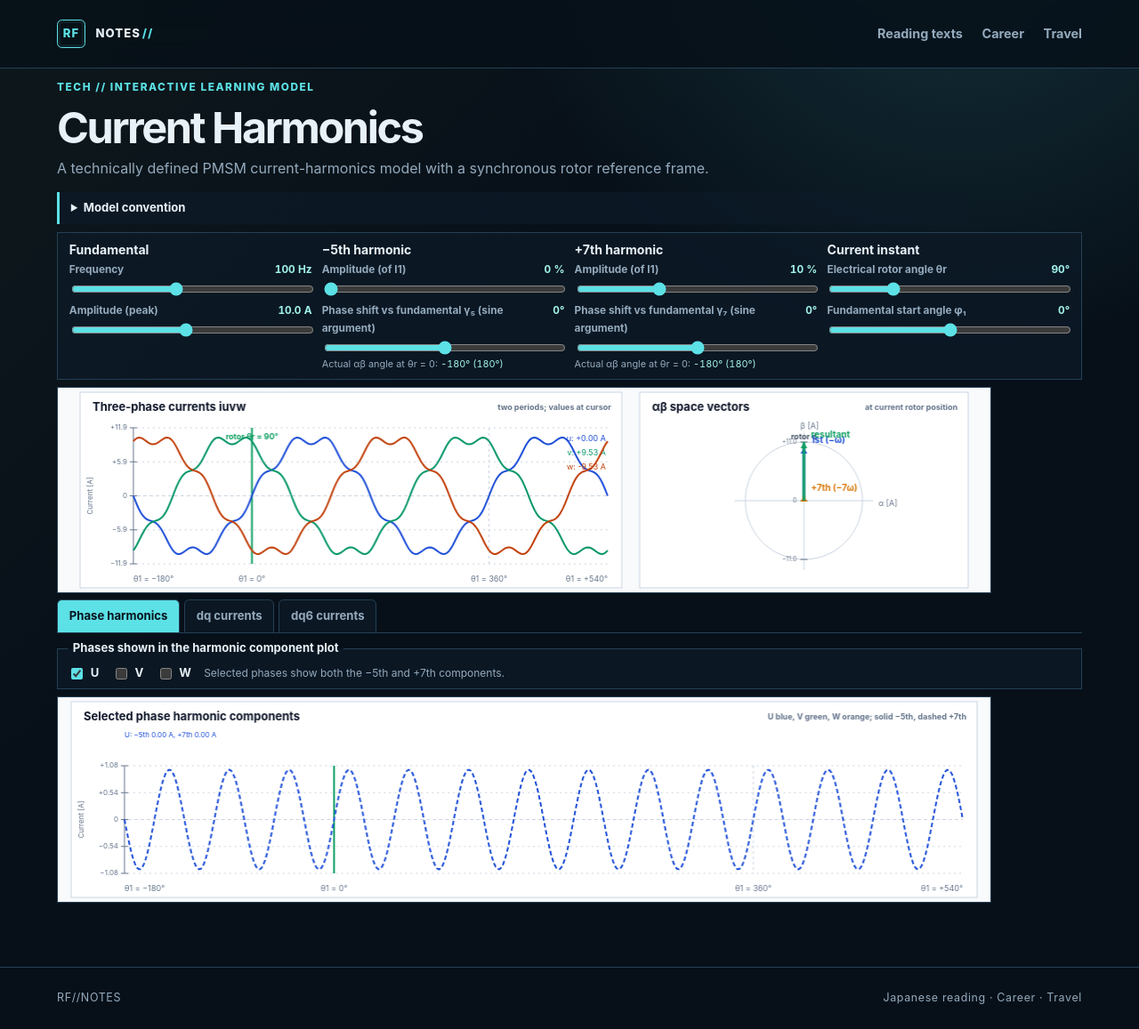
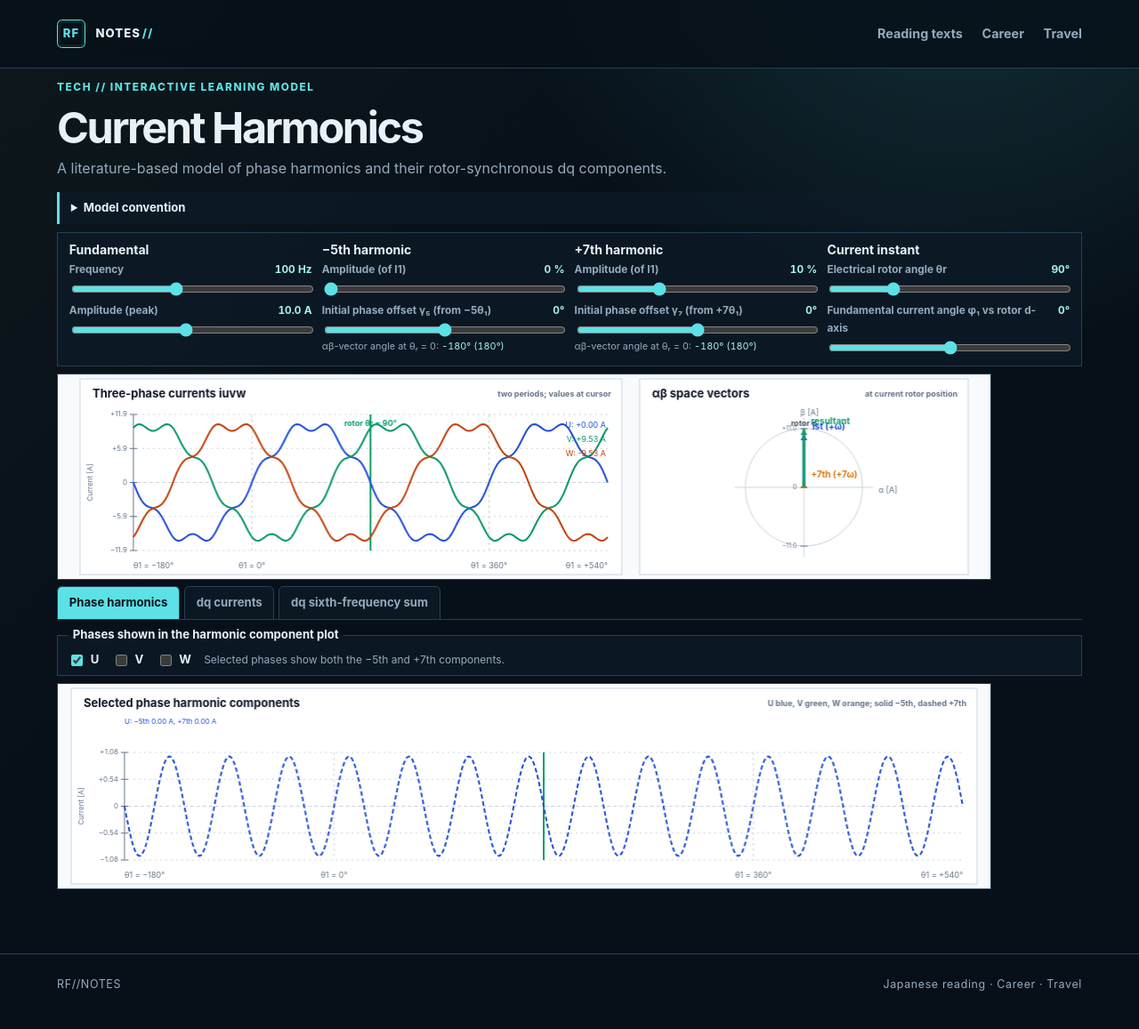
Before and after one commit to RobFil/robfil.github.io, a Jekyll site: the page built from tech/acoustics/index.html, in a window 1280 px wide. Shown: the whole page at 89% size. Built offline with Jekyll 4.4.1, drawn with Linux system fonts in a browser that asks for light colours.

Commit message:
Align harmonic model with MSRF literature

```diff
--- a/tech/acoustics/acoustics-lab.js
+++ b/tech/acoustics/acoustics-lab.js
@@ -23,8 +23,8 @@
   const sequenceOrder = { fundamental: 1, fifth: -5, seventh: 7 };
   const phases = [
     { key: "showPhaseU", label: "U", offset: 0, color: colours.u },
-    { key: "showPhaseV", label: "V", offset: tau / 3, color: colours.v },
-    { key: "showPhaseW", label: "W", offset: 2 * tau / 3, color: colours.w }
+    { key: "showPhaseV", label: "V", offset: -tau / 3, color: colours.v },
+    { key: "showPhaseW", label: "W", offset: tau / 3, color: colours.w }
   ];
 
   function state() {
@@ -33,13 +33,13 @@
   }
   function formatVectorAngle(angle) { const raw = Math.round(angle * 180 / Math.PI); const signed = ((raw + 180) % 360 + 360) % 360 - 180; const full = (signed + 360) % 360; return `${signed}° (${full}°)`; }
   function phaseAngleAtRotor(s, rotorAngle = s.cursorAngle) {
-    let angle = Math.PI / 2 - rotorAngle - s.phi1;
+    let angle = rotorAngle + Math.PI / 2 + s.phi1;
     while (angle < -Math.PI) angle += tau;
     while (angle > 3 * Math.PI) angle -= tau;
     return angle;
   }
   function angleToX(angle, left, right) { return left + (right - left) * (angle + Math.PI) / (2 * tau); }
-  function alphaBetaAngle(sequence, gamma, phaseAngle) { return Math.PI / 2 - sequence * phaseAngle - gamma; }
+  function alphaBetaAngle(sequence, gamma, phaseAngle) { return sequence * phaseAngle + gamma - Math.PI / 2; }
   function updateLabels() { const s = state(); outputs.fundamental.textContent = `${s.f} Hz`; outputs.amplitude.textContent = `${s.i1.toFixed(1)} A`; outputs.fundamentalPhase.textContent = `${controls.fundamentalPhase.value}°`; outputs.fifth.textContent = `${controls.fifth.value} %`; outputs.fifthPhase.textContent = `${controls.fifthPhase.value}°`; outputs.fifthVectorAngle.textContent = formatVectorAngle(alphaBetaAngle(sequenceOrder.fifth, s.gamma5, phaseAngleAtRotor(s, 0))); outputs.seventh.textContent = `${controls.seventh.value} %`; outputs.seventhPhase.textContent = `${controls.seventhPhase.value}°`; outputs.seventhVectorAngle.textContent = formatVectorAngle(alphaBetaAngle(sequenceOrder.seventh, s.gamma7, phaseAngleAtRotor(s, 0))); outputs.cursorAngle.textContent = `${controls.cursorAngle.value}°`; }
   function line(x1, y1, x2, y2, color, width = 1, dash = []) { ctx.save(); ctx.strokeStyle = color; ctx.lineWidth = width; ctx.setLineDash(dash); ctx.beginPath(); ctx.moveTo(x1, y1); ctx.lineTo(x2, y2); ctx.stroke(); ctx.restore(); }
   function text(value, x, y, size = 12, color = colours.ink, align = "left", weight = "400") { ctx.fillStyle = color; ctx.font = `${weight} ${size}px Inter, system-ui, sans-serif`; ctx.textAlign = align; ctx.textBaseline = "middle"; ctx.fillText(value, x, y); }
@@ -59,7 +59,7 @@
   function vector(cx, cy, x, y, color, label) { line(cx, cy, x, y, color, 3); const a = Math.atan2(y - cy, x - cx); const h = 8; ctx.fillStyle = color; ctx.beginPath(); ctx.moveTo(x, y); ctx.lineTo(x - h * Math.cos(a - .48), y - h * Math.sin(a - .48)); ctx.lineTo(x - h * Math.cos(a + .48), y - h * Math.sin(a + .48)); ctx.closePath(); ctx.fill(); if (label) text(label, x + 8, y - 8, 10, color, "left", "700"); }
   function harmonicCurrent(amplitude, sequence, gamma, phase, theta) { return amplitude * Math.sin(sequence * theta + gamma + phase); }
   function dqComponents(amplitude, sequence, gamma, rotorAngle, phi1) {
-    const phaseAngle = Math.PI / 2 - rotorAngle - phi1;
+    const phaseAngle = rotorAngle + Math.PI / 2 + phi1;
     const angle = alphaBetaAngle(sequence, gamma, phaseAngle) - rotorAngle;
     return { d: amplitude * Math.cos(angle), q: amplitude * Math.sin(angle) };
   }
@@ -71,10 +71,10 @@
     const left = x + 60, right = x + w - 16, top = y + 40, bottom = y + h - 27, mid = (top + bottom) / 2, limit = 1.08 * (s.i1 + s.i5 + s.i7), scale = (bottom - top) / (2 * limit);
     const zeroX = left + (right - left) / 4, periodEndX = left + 3 * (right - left) / 4, cursorX = angleToX(phaseAngleAtRotor(s), left, right);
     drawCurrentAxis(left, right, top, bottom, limit); line(zeroX, top, zeroX, bottom, colours.grid, 1, [3, 3]); line(periodEndX, top, periodEndX, bottom, colours.grid, 1, [3, 3]); line(cursorX, top, cursorX, bottom, colours.field, 2); text("θ1 = −180°", left, y + h - 10, 9, colours.muted); text("θ1 = 0°", zeroX, y + h - 10, 9, colours.muted, "center"); text("θ1 = 360°", periodEndX, y + h - 10, 9, colours.muted, "center"); text("θ1 = +540°", right, y + h - 10, 9, colours.muted, "right"); text(`rotor θr = ${Math.round(s.cursorAngle * 180 / Math.PI)}°`, cursorX, top + 10, 9, colours.field, "center", "700");
-    [[0, colours.u, "u"], [tau / 3, colours.v, "v"], [2 * tau / 3, colours.w, "w"]].forEach(([phase, color, label]) => {
+    phases.forEach(({ offset: phase, color, label }, phaseIndex) => {
       ctx.strokeStyle = color; ctx.lineWidth = 2; ctx.beginPath();
       for (let px = left; px <= right; px += 2) { const local = -Math.PI + 2 * tau * (px - left) / (right - left); const py = mid - scale * current(phase, local, s); if (px === left) ctx.moveTo(px, py); else ctx.lineTo(px, py); }
-      ctx.stroke(); const value = current(phase, phaseAngleAtRotor(s), s); text(`${label}: ${value >= 0 ? "+" : ""}${value.toFixed(2)} A`, right - 2, top + 12 + ["u", "v", "w"].indexOf(label) * 16, 9, color, "right");
+      ctx.stroke(); const value = current(phase, phaseAngleAtRotor(s), s); text(`${label}: ${value >= 0 ? "+" : ""}${value.toFixed(2)} A`, right - 2, top + 12 + phaseIndex * 16, 9, color, "right");
     });
   }
   function drawUPhaseHarmonics(x, y, w, h, s) {
@@ -106,20 +106,20 @@
     [-1, 0, 1].forEach(level => { const tickY = cy - level * r; line(cx - 4, tickY, cx + 4, tickY, colours.muted); text(level === 0 ? "0" : `${level > 0 ? "+" : "−"}${vectorLimit.toFixed(1)}`, cx - 8, tickY, 7, colours.muted, "right"); });
     const phaseAngle = phaseAngleAtRotor(s);
     const a1 = alphaBetaAngle(sequenceOrder.fundamental, 0, phaseAngle), a5 = alphaBetaAngle(sequenceOrder.fifth, s.gamma5, phaseAngle), a7 = alphaBetaAngle(sequenceOrder.seventh, s.gamma7, phaseAngle);
-    const ratio = r / vectorLimit; const vectors = [[s.i1, a1, colours.u, "1st (−ω)"], [s.i5, a5, colours.q, "−5th (+5ω)"], [s.i7, a7, "#d97706", "+7th (−7ω)"]];
+    const ratio = r / vectorLimit; const vectors = [[s.i1, a1, colours.u, "1st (+ω)"], [s.i5, a5, colours.q, "−5th (−5ω)"], [s.i7, a7, "#d97706", "+7th (+7ω)"]];
     const rotorRadius = r * .84; line(cx, cy, cx + rotorRadius * Math.cos(s.cursorAngle), cy - rotorRadius * Math.sin(s.cursorAngle), "#475569", 2, [5, 4]); text("rotor d", cx + (rotorRadius + 16) * Math.cos(s.cursorAngle), cy - (rotorRadius + 16) * Math.sin(s.cursorAngle), 9, "#475569", "center", "700"); let sx = 0, sy = 0; vectors.forEach(([mag, a, color, label]) => { const vx = mag * Math.cos(a) * ratio, vy = -mag * Math.sin(a) * ratio; sx += vx; sy += vy; if (mag > 0) vector(cx, cy, cx + vx, cy + vy, color, label); }); vector(cx, cy, cx + sx, cy + sy, colours.field, "resultant"); text("α [A]", cx + r + 18, cy + 3, 9, colours.muted); text("β [A]", cx - 4, cy - r - 18, 9, colours.muted);
   }
   function drawDq(x, y, w, h, s) {
     const harmonic5 = s.i5, harmonic7 = s.i7;
-    card(x, y, w, h, "Rotor-synchronous dq currents", "fundamental + harmonics; d solid, q dashed");
+    card(x, y, w, h, "Rotor-synchronous dq currents", `−5th: −6f₁; +7th: +6f₁ (${6 * s.f} Hz); d solid, q dashed`);
     const left = x + 60, right = x + w - 16, top = y + 52, bottom = y + h - 27, mid = (top + bottom) / 2, limit = 1.08 * (s.i1 + harmonic5 + harmonic7), scale = (bottom - top) / (2 * limit), zeroX = left + (right - left) / 4, periodEndX = left + 3 * (right - left) / 4, cursorX = angleToX(phaseAngleAtRotor(s), left, right), h5AtCursor = dqComponents(harmonic5, sequenceOrder.fifth, s.gamma5, s.cursorAngle, s.phi1), h7AtCursor = dqComponents(harmonic7, sequenceOrder.seventh, s.gamma7, s.cursorAngle, s.phi1), currentD = s.i1 * Math.cos(s.phi1) + h5AtCursor.d + h7AtCursor.d, currentQ = s.i1 * Math.sin(s.phi1) + h5AtCursor.q + h7AtCursor.q;
     drawCurrentAxis(left, right, top, bottom, limit); line(zeroX, top, zeroX, bottom, colours.grid, 1, [3, 3]); line(periodEndX, top, periodEndX, bottom, colours.grid, 1, [3, 3]); line(cursorX, top, cursorX, bottom, colours.field, 2); text(`At cursor: d = ${currentD.toFixed(2)} A, q = ${currentQ.toFixed(2)} A`, left, y + 36, 9, colours.muted);
-    const draw = (axis, color, label) => { ctx.strokeStyle = color; ctx.lineWidth = 2; ctx.setLineDash(axis === "q" ? [5, 3] : []); ctx.beginPath(); for (let px = left; px <= right; px += 2) { const phaseAngle = -Math.PI + 2 * tau * (px - left) / (right - left), rotorAngle = Math.PI / 2 - phaseAngle - s.phi1, h5 = dqComponents(harmonic5, sequenceOrder.fifth, s.gamma5, rotorAngle, s.phi1), h7 = dqComponents(harmonic7, sequenceOrder.seventh, s.gamma7, rotorAngle, s.phi1), value = axis === "d" ? s.i1 * Math.cos(s.phi1) + h5.d + h7.d : s.i1 * Math.sin(s.phi1) + h5.q + h7.q, py = mid - value * scale; if (px === left) ctx.moveTo(px, py); else ctx.lineTo(px, py); } ctx.stroke(); ctx.setLineDash([]); text(label, right - 4, top + (axis === "d" ? 12 : 28), 9, color, "right"); };
+    const draw = (axis, color, label) => { ctx.strokeStyle = color; ctx.lineWidth = 2; ctx.setLineDash(axis === "q" ? [5, 3] : []); ctx.beginPath(); for (let px = left; px <= right; px += 2) { const phaseAngle = -Math.PI + 2 * tau * (px - left) / (right - left), rotorAngle = phaseAngle - Math.PI / 2 - s.phi1, h5 = dqComponents(harmonic5, sequenceOrder.fifth, s.gamma5, rotorAngle, s.phi1), h7 = dqComponents(harmonic7, sequenceOrder.seventh, s.gamma7, rotorAngle, s.phi1), value = axis === "d" ? s.i1 * Math.cos(s.phi1) + h5.d + h7.d : s.i1 * Math.sin(s.phi1) + h5.q + h7.q, py = mid - value * scale; if (px === left) ctx.moveTo(px, py); else ctx.lineTo(px, py); } ctx.stroke(); ctx.setLineDash([]); text(label, right - 4, top + (axis === "d" ? 12 : 28), 9, color, "right"); };
     draw("d", colours.d, "d current"); draw("q", colours.q, "q current"); text("θ1 = −180°", left, y + h - 10, 9, colours.muted); text("θ1 = 0°", zeroX, y + h - 10, 9, colours.muted, "center"); text("θ1 = 360°", periodEndX, y + h - 10, 9, colours.muted, "center"); text("θ1 = +540°", right, y + h - 10, 9, colours.muted, "right");
   }
   function drawHarmonicFrameComponents(x, y, w, h, s) {
     const harmonic5 = s.i5, harmonic7 = s.i7;
-    card(x, y, w, h, "Combined dq6 harmonic currents", "−5th → +6ω; +7th → −6ω; d solid, q dashed");
+    card(x, y, w, h, "Combined sixth-frequency ripple in rotor dq", `−5th → −6f₁; +7th → +6f₁ (${6 * s.f} Hz); d solid, q dashed`);
     const left = x + 60, right = x + w - 16, top = y + 72, bottom = y + h - 27, mid = (top + bottom) / 2, limit = Math.max(.1, 1.08 * (harmonic5 + harmonic7)), scale = (bottom - top) / (2 * limit), zeroX = left + (right - left) / 4, periodEndX = left + 3 * (right - left) / 4, cursorX = angleToX(phaseAngleAtRotor(s), left, right);
     drawCurrentAxis(left, right, top, bottom, limit, 2); line(zeroX, top, zeroX, bottom, colours.grid, 1, [3, 3]); line(periodEndX, top, periodEndX, bottom, colours.grid, 1, [3, 3]); line(cursorX, top, cursorX, bottom, colours.field, 2);
     const at5 = dqComponents(harmonic5, sequenceOrder.fifth, s.gamma5, s.cursorAngle, s.phi1), at7 = dqComponents(harmonic7, sequenceOrder.seventh, s.gamma7, s.cursorAngle, s.phi1);
@@ -127,7 +127,7 @@
     [["d", colours.d, []], ["q", colours.q, [5, 3]]].forEach(([axis, color, dash]) => {
       ctx.strokeStyle = color; ctx.lineWidth = 2; ctx.setLineDash(dash); ctx.beginPath();
       for (let px = left; px <= right; px += 2) {
-        const theta1 = -Math.PI + 2 * tau * (px - left) / (right - left), rotorAngle = Math.PI / 2 - theta1 - s.phi1;
+        const theta1 = -Math.PI + 2 * tau * (px - left) / (right - left), rotorAngle = theta1 - Math.PI / 2 - s.phi1;
         const h5 = dqComponents(harmonic5, sequenceOrder.fifth, s.gamma5, rotorAngle, s.phi1);
         const h7 = dqComponents(harmonic7, sequenceOrder.seventh, s.gamma7, rotorAngle, s.phi1);
         const value = h5[axis] + h7[axis], py = mid - scale * value;
--- a/tech/acoustics/index.html
+++ b/tech/acoustics/index.html
@@ -8,14 +8,15 @@ title: Current Harmonics Lab
   <header class="acoustics-header">
     <p class="acoustics-eyebrow">TECH // INTERACTIVE LEARNING MODEL</p>
     <h1 id="acoustics-title">Current Harmonics</h1>
-    <p>A technically defined PMSM current-harmonics model with a synchronous rotor reference frame.</p>
+    <p>A literature-based model of phase harmonics and their rotor-synchronous dq components.</p>
   </header>
 
   <details class="model-convention">
     <summary id="convention-title">Model convention</summary>
-    <p><code>θ<sub>1</sub> = ω<sub>e</sub>t</code> is the electrical phase-current angle. The phase convention is <code>i<sub>U,1</sub> = I<sub>1</sub> sin θ<sub>1</sub></code>, <code>i<sub>V,1</sub> = I<sub>1</sub> sin(θ<sub>1</sub> + 120°)</code>, and <code>i<sub>W,1</sub> = I<sub>1</sub> sin(θ<sub>1</sub> + 240°)</code>. For the fundamental, at <code>θ<sub>1</sub> = 0</code>, U crosses zero rising, V is positive, and W is negative; added harmonics can change the total instantaneous values. Harmonics use <code>i<sub>p,h</sub> = I<sub>h</sub> sin(k<sub>h</sub>θ<sub>1</sub> + γ<sub>h</sub> + δ<sub>p</sub>)</code>, where <code>k<sub>5</sub> = −5</code>, <code>k<sub>7</sub> = +7</code>, and <code>δ<sub>p</sub> = {0°, +120°, +240°}</code>.</p>
-    <p>Using the standard Clarke transform with U on α and β = (V − W)/√3, this U‑V‑W ordering is a negative phase sequence: the fundamental αβ vector angle is <code>90° − θ<sub>1</sub></code> and rotates clockwise as θ₁ increases. The rotor angle is <code>θ<sub>r</sub> = 90° − θ<sub>1</sub> − φ<sub>1</sub></code>. Subtracting θr in the Park transform gives fundamental dq angle <code>φ<sub>1</sub></code> and harmonic dq angle <code>(1 − k<sub>h</sub>)θ<sub>1</sub> + φ<sub>1</sub> − γ<sub>h</sub></code>. Thus the −5th and +7th terms appear at <code>+6ω</code> and <code>−6ω</code>, respectively. The harmonic phase controls <code>γ<sub>h</sub></code> are Fourier phase offsets relative to this fixed phase-current reference.</p>
-    <p>The rotor-angle cursor selects the instant; the start-angle control <code>φ<sub>1</sub></code> sets the rotor position relative to the phase-current reference. It moves the cursor and changes sampled phase and dq currents while U still crosses zero rising at <code>θ<sub>1</sub> = 0</code>. The model assumes balanced currents, synchronous rotor speed, and peak values; it excludes inverter voltage limits, saturation, torque, and mechanics.</p>
+    <p><strong>Phase and sequence convention.</strong> <code>θ<sub>1</sub> = ω<sub>e</sub>t</code> is the electrical angle, and positive phase sequence is <code>i<sub>U,1</sub> = I<sub>1</sub> sin θ<sub>1</sub></code>, <code>i<sub>V,1</sub> = I<sub>1</sub> sin(θ<sub>1</sub> − 120°)</code>, <code>i<sub>W,1</sub> = I<sub>1</sub> sin(θ<sub>1</sub> + 120°)</code>. Thus U crosses zero rising at θ₁ = 0. The alternative pair of offsets +120°/+240° reverses phase sequence under this Clarke convention, so it would reverse the fundamental vector and the MSRF signs. Clarke is <code>i<sub>α</sub> = 2/3(i<sub>U</sub> − i<sub>V</sub>/2 − i<sub>W</sub>/2)</code>, <code>i<sub>β</sub> = (i<sub>V</sub> − i<sub>W</sub>)/√3</code>; hence <code>i<sub>αβ,1</sub> = I<sub>1</sub>e<sup>j(θ₁−90°)</sup></code> and the fundamental space vector rotates counterclockwise.</p>
+    <p><strong>Harmonics and transforms.</strong> The balanced phase model is <code>i<sub>p</sub> = I<sub>1</sub>sin(θ₁ + δ<sub>p</sub>) + I<sub>5</sub>sin(−5θ₁ + γ<sub>5</sub> + δ<sub>p</sub>) + I<sub>7</sub>sin(7θ₁ + γ<sub>7</sub> + δ<sub>p</sub>)</code>, with <code>δ<sub>U</sub>=0</code>, <code>δ<sub>V</sub>=−120°</code>, <code>δ<sub>W</sub>=+120°</code>. γ₅ and γ₇ are initial Fourier phase offsets from the signed harmonic angles −5θ₁ and +7θ₁. Define the rotor angle as <code>θᵣ=θ₁−90°−φ₁</code> and Park as <code>i<sub>dq</sub>=(i<sub>α</sub>+ji<sub>β</sub>)e<sup>−jθᵣ</sup></code>. Then <code>i<sub>dq,1</sub>=I<sub>1</sub>e<sup>jφ₁</sup></code>, <code>i<sub>dq,5</sub>=I<sub>5</sub>e<sup>j(−6θ₁+γ₅+φ₁)</sup></code>, and <code>i<sub>dq,7</sub>=I<sub>7</sub>e<sup>j(6θ₁+γ₇+φ₁)</sup></code>.</p>
+    <p><strong>Meaning of dq6 and MSRF.</strong> The “dq sixth-frequency sum” plot adds the −5th and +7th d/q components in the same fundamental rotor dq frame; it is a sixth-frequency ripple in dq, not a sixth-harmonic current in the phase conductors. The separate MSRF operations are <code>i<sub>dq,5</sub>e<sup>+j6θ₁</sup></code> for the −6ω frame and <code>i<sub>dq,7</sub>e<sup>−j6θ₁</sup></code> for the +6ω frame, making each component DC in its own frame. Those two DC vectors belong to different coordinate systems and cannot be added directly. This app overlays their sum only in the common fundamental dq frame. It uses balanced peak currents and synchronous electrical angles; it does not model an inverter, voltage equations, saturation, or mechanical torque.</p>
+    <p><strong>Literature basis.</strong> The signed phase-a series and the −5/+7 sequence interpretation follow Joksimovic, Levi &amp; Vukosavic, “Near-complete suppression of harmonic currents in SPMSMs caused by back emf and dead time,” <em>IEEE Transactions on Industrial Electronics</em>, 70(5), 2023, <a href="https://doi.org/10.1109/TIE.2022.3189068">doi:10.1109/TIE.2022.3189068</a> (accepted manuscript <a href="https://researchonline.ljmu.ac.uk/id/eprint/17175/">at LJMU</a>). The harmonic synchronous-frame order and rotation convention follow Ochoa Giménez et al., “Efficient multiple-reference-frame controller for current-harmonic suppression with a shunt active power filter,” <a href="https://www.iit.comillas.edu/documentacion/congreso/IIT-13-078A/Efficient%20multiple-reference-frame_controller_for_current-harmonic_suppression_with_active_power_filter.pdf">paper</a>, especially its generic relation <code>ω<sub>n</sub> = (s·m − 1)ω₀</code> and its dq<sup>−6</sup>/dq<sup>+6</sup> examples.</p>
   </details>
 
   <div class="acoustics-controls" aria-label="Harmonic parameters">
@@ -27,19 +28,19 @@ title: Current Harmonics Lab
     <section class="control-group" aria-labelledby="fifth-controls">
       <h2 id="fifth-controls">−5th harmonic</h2>
       <label>Amplitude (of I1) <output id="fifth-value">0 %</output><input id="fifth" type="range" min="0" max="30" value="0" step="1"></label>
-      <label>Phase shift vs fundamental γ₅ (sine argument) <output id="fifth-phase-value">0°</output><input id="fifth-phase" type="range" min="-180" max="180" value="0" step="1"></label>
-      <p class="phase-reference">Actual αβ angle at θr = 0: <output id="fifth-vector-angle">−180° (180°)</output></p>
+      <label>Initial phase offset γ₅ (from −5θ₁) <output id="fifth-phase-value">0°</output><input id="fifth-phase" type="range" min="-180" max="180" value="0" step="1"></label>
+      <p class="phase-reference">αβ-vector angle at θᵣ = 0: <output id="fifth-vector-angle">−180° (180°)</output></p>
     </section>
     <section class="control-group" aria-labelledby="seventh-controls">
       <h2 id="seventh-controls">+7th harmonic</h2>
       <label>Amplitude (of I1) <output id="seventh-value">10 %</output><input id="seventh" type="range" min="0" max="30" value="10" step="1"></label>
-      <label>Phase shift vs fundamental γ₇ (sine argument) <output id="seventh-phase-value">0°</output><input id="seventh-phase" type="range" min="-180" max="180" value="0" step="1"></label>
-      <p class="phase-reference">Actual αβ angle at θr = 0: <output id="seventh-vector-angle">−180° (180°)</output></p>
+      <label>Initial phase offset γ₇ (from +7θ₁) <output id="seventh-phase-value">0°</output><input id="seventh-phase" type="range" min="-180" max="180" value="0" step="1"></label>
+      <p class="phase-reference">αβ-vector angle at θᵣ = 0: <output id="seventh-vector-angle">−180° (180°)</output></p>
     </section>
     <section class="control-group" aria-labelledby="cursor-controls">
       <h2 id="cursor-controls">Current instant</h2>
       <label>Electrical rotor angle θr <output id="cursor-angle-value">90°</output><input id="cursor-angle" type="range" min="0" max="360" value="90" step="1"></label>
-      <label>Fundamental start angle φ₁ <output id="fundamental-phase-value">0°</output><input id="fundamental-phase" type="range" min="-180" max="180" value="0" step="1"></label>
+      <label>Fundamental current angle φ₁ vs rotor d-axis <output id="fundamental-phase-value">0°</output><input id="fundamental-phase" type="range" min="-180" max="180" value="0" step="1"></label>
     </section>
   </div>
 
@@ -47,7 +48,7 @@ title: Current Harmonics Lab
   <nav class="view-tabs" role="tablist" aria-label="Current views">
     <button id="tab-harmonics" type="button" role="tab" aria-selected="true" aria-controls="detail-canvas">Phase harmonics</button>
     <button id="tab-dq" type="button" role="tab" aria-selected="false" aria-controls="detail-canvas">dq currents</button>
-    <button id="tab-dq6" type="button" role="tab" aria-selected="false" aria-controls="detail-canvas">dq6 currents</button>
+    <button id="tab-dq6" type="button" role="tab" aria-selected="false" aria-controls="detail-canvas">dq sixth-frequency sum</button>
   </nav>
   <fieldset id="phase-visibility" class="phase-visibility" aria-label="Phases shown in the harmonic component plot">
     <legend>Phases shown in the harmonic component plot</legend>
```
